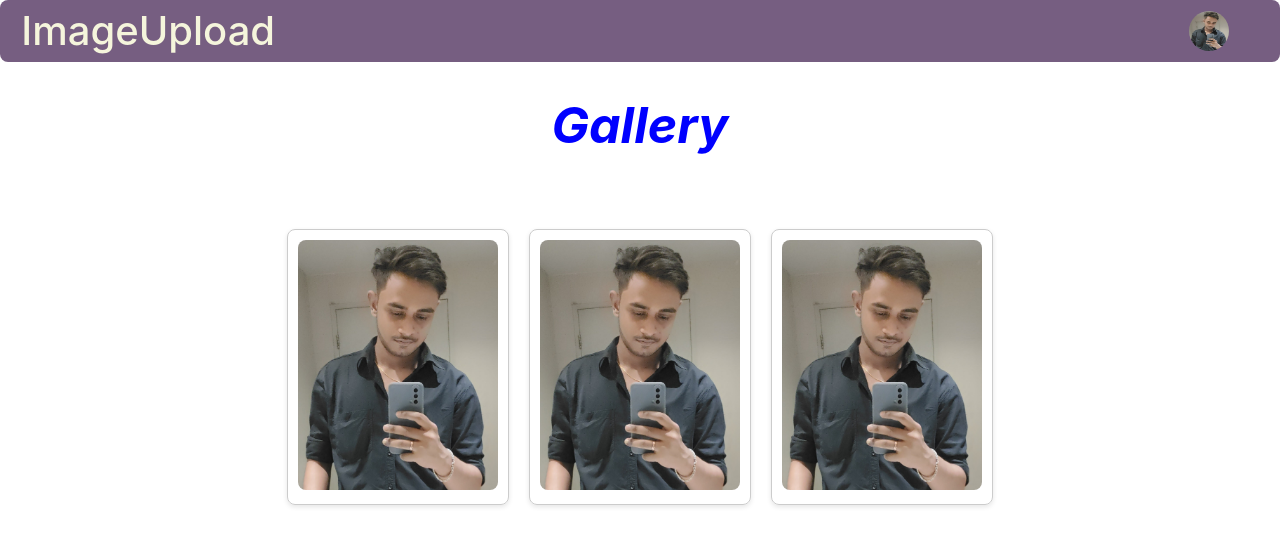
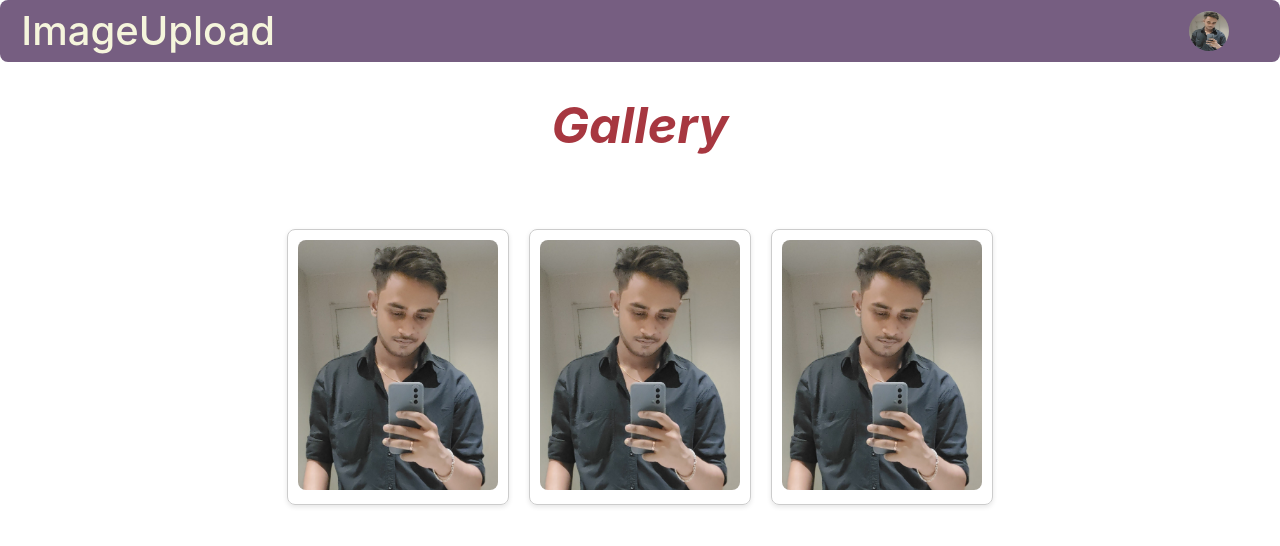
Before and after one commit to wak75/ImageUploadSite, a React (Create React App) app in the folder frontend/: page / in a window 1280 px wide. Shown: the top 546 px of the page. Built offline with nearby package versions, Linux system fonts and the light colour scheme.

Commit message:
color change

```diff
--- a/frontend/src/Home.css
+++ b/frontend/src/Home.css
@@ -24,5 +24,5 @@ h1 {
 	text-align: center;
 	font-size: 50px;
 	font-style: italic;
-	color: blue;
+	color: rgb(167, 55, 64);
 }
--- a/frontend/src/dashboard/Dashboard.css
+++ b/frontend/src/dashboard/Dashboard.css
@@ -122,5 +122,5 @@ h1 {
   text-align: center;
   font-size: 50px;
   font-style: italic;
-  color: blue;
+  color: rgb(167, 55, 64);
 }
```
